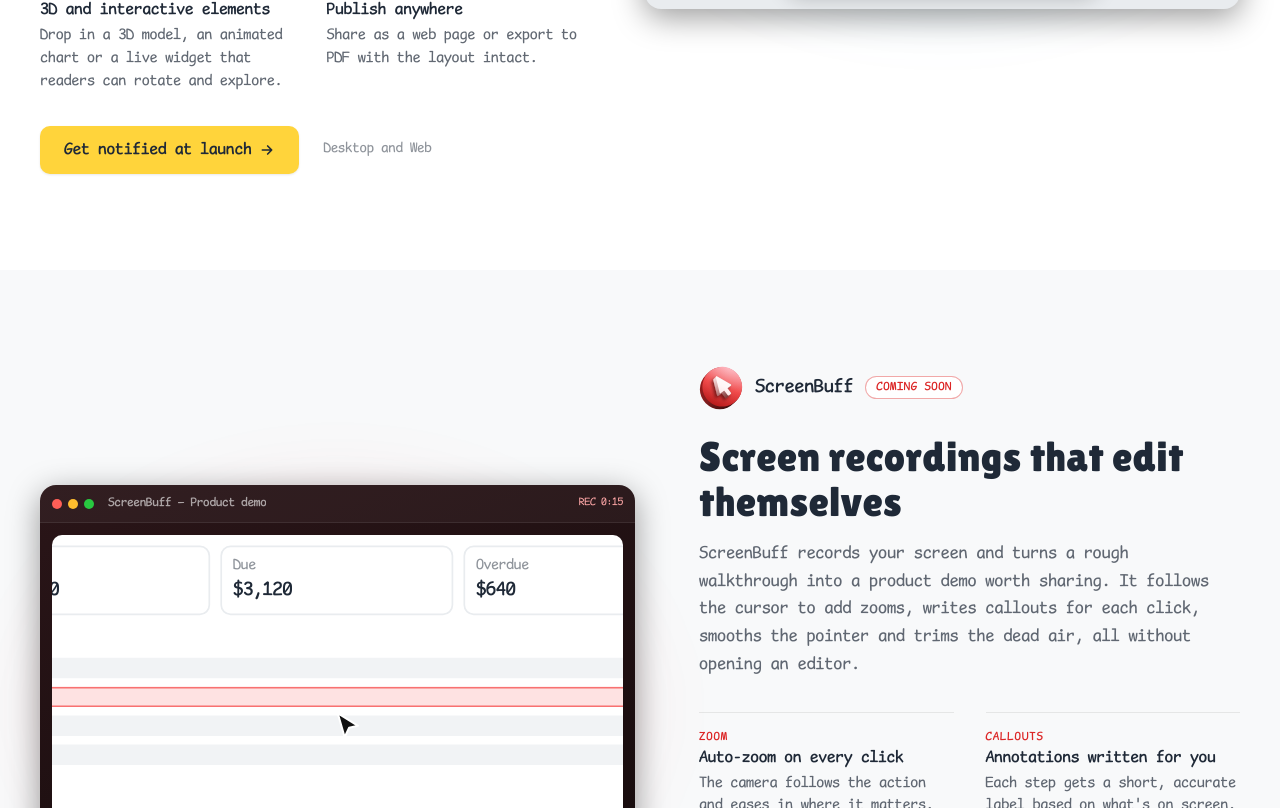
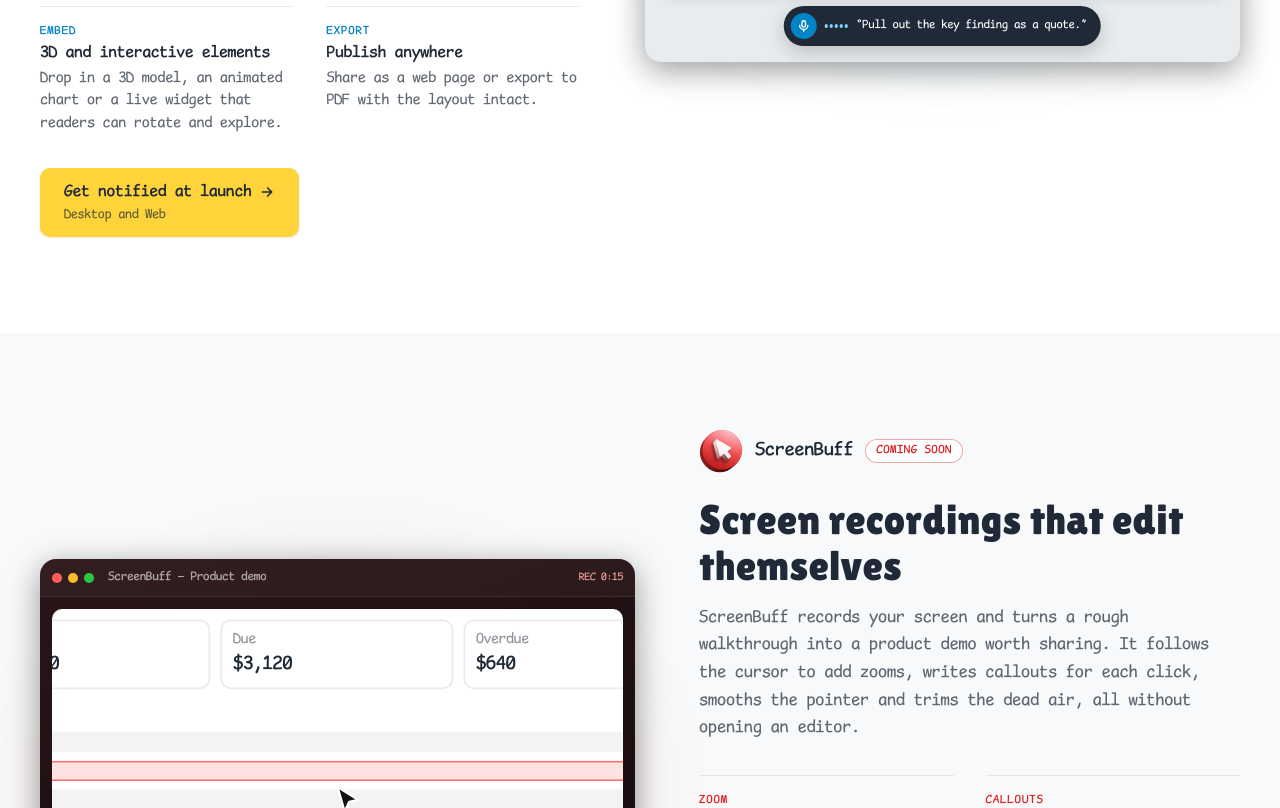
Before and after one commit to dieharders/homebrew-ai-website, a Next.js app: page / in a window 1280 px wide. Shown: the part 4240-5048 px from the top of the page. Built offline with nearby package versions, Linux system fonts and the light colour scheme.

Commit message:
move copy into button

```diff
--- a/blocks/AppSpotlights.module.css
+++ b/blocks/AppSpotlights.module.css
@@ -168,8 +168,9 @@
 
 .cta {
   display: inline-flex;
-  align-items: center;
-  gap: var(--space-2);
+  flex-direction: column;
+  align-items: flex-start;
+  gap: 2px;
   padding: var(--space-3) var(--space-5);
   border-radius: var(--ui-radius-md);
   font-weight: 700;
@@ -177,20 +178,39 @@
   background: var(--accent-btn);
   box-shadow: var(--shadow-sm);
   transition:
-    gap var(--transition-fast),
     transform var(--transition-fast),
     box-shadow var(--transition-fast);
 }
 
 .cta:hover {
-  gap: var(--space-3);
   transform: translateY(-1px);
   box-shadow: var(--shadow-card);
 }
 
+/* Main line: label + arrow. */
+.ctaLabel {
+  display: inline-flex;
+  align-items: center;
+  gap: var(--space-2);
+  white-space: nowrap;
+}
+
+/* Nudge the arrow with a transform, not by growing the gap: transforms don't
+   affect layout, so the button never changes size on hover. */
+.ctaLabel svg {
+  transition: transform var(--transition-fast);
+}
+
+.cta:hover .ctaLabel svg {
+  transform: translateX(4px);
+}
+
+/* Secondary line inside the button. Muted via opacity of the button's own
+   text colour so it stays legible on the yellow background. */
 .platforms {
-  font-size: 0.85rem;
-  color: var(--text-muted);
+  font-size: 0.8rem;
+  font-weight: 400;
+  opacity: 0.7;
 }
 
 .media {
--- a/blocks/AppSpotlights.tsx
+++ b/blocks/AppSpotlights.tsx
@@ -70,16 +70,21 @@ export default function AppSpotlights(p: {
                       rel="noopener"
                       className={styles.cta}
                     >
-                      Try {app.name}
-                      <Arrow />
+                      <span className={styles.ctaLabel}>
+                        Try {app.name}
+                        <Arrow />
+                      </span>
+                      <span className={styles.platforms}>{app.platforms}</span>
                     </Link>
                   ) : (
                     <Link href="#contact" className={styles.cta}>
-                      Get notified at launch
-                      <Arrow />
+                      <span className={styles.ctaLabel}>
+                        Get notified at launch
+                        <Arrow />
+                      </span>
+                      <span className={styles.platforms}>{app.platforms}</span>
                     </Link>
                   )}
-                  <span className={styles.platforms}>{app.platforms}</span>
                 </div>
               </div>
 
```
